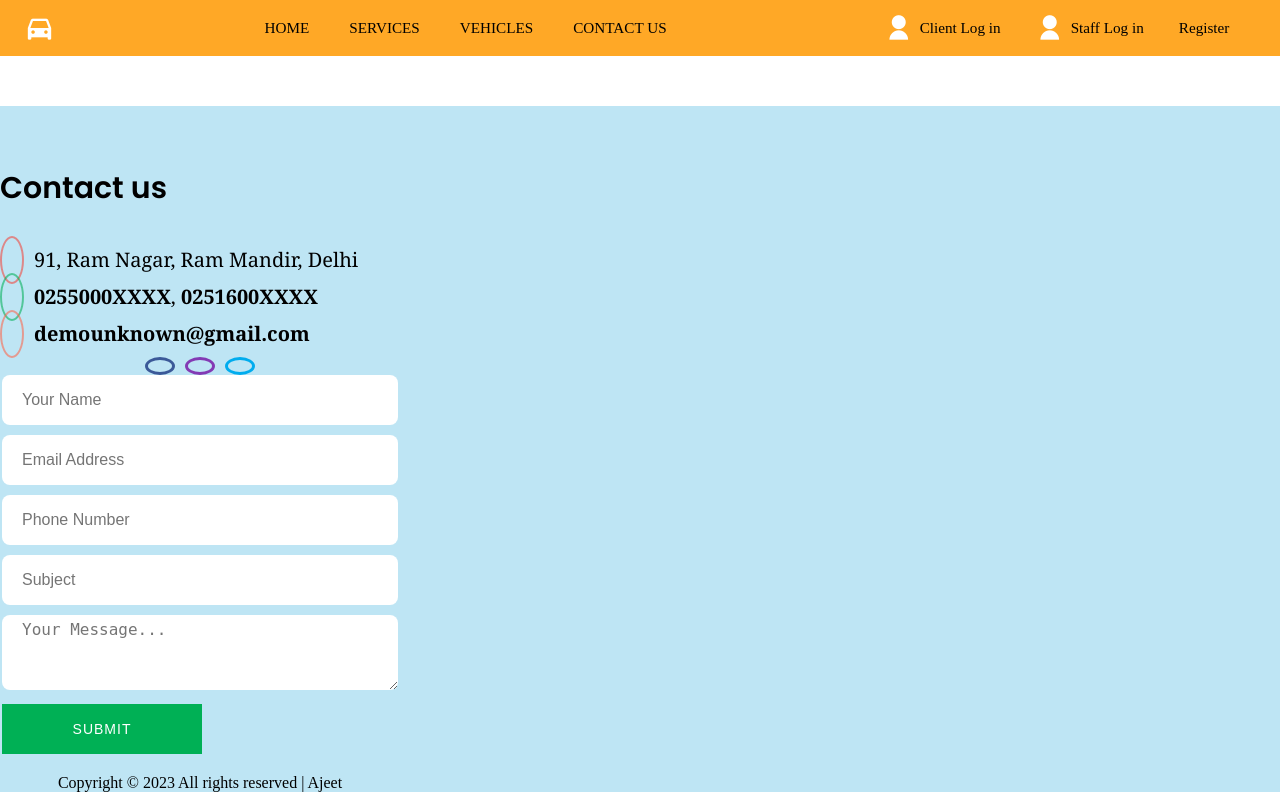
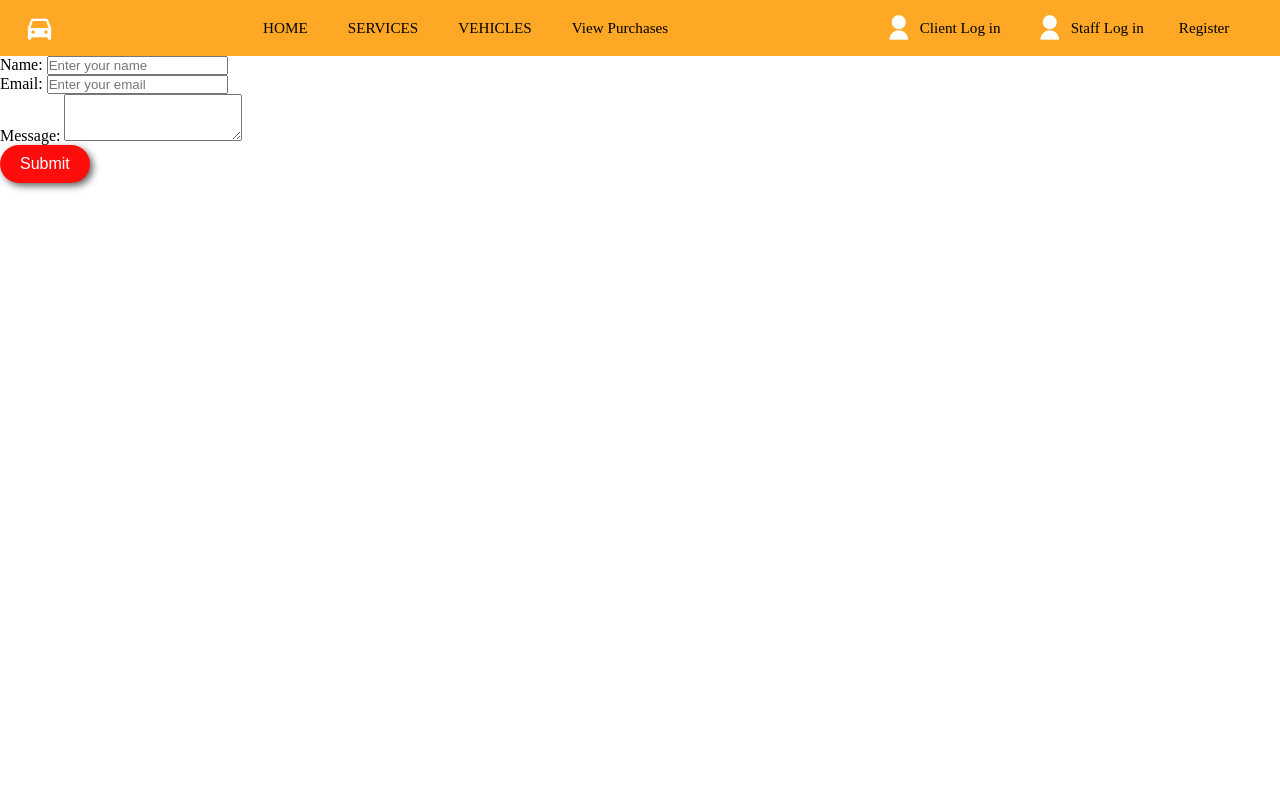
Before and after one commit to ReinerYaeger/DrAuto, a Django app: page /contact/ in a window 1280 px wide. Run offline with Django 4.2, Linux system fonts and the light colour scheme.

Commit message:
refactored added client_purchase_page.html

```diff
--- a/drauto/static/css/contact_page.css
+++ /dev/null
@@ -1,201 +0,0 @@
-@import url("https://fonts.googleapis.com/css2?family=Poppins:wght@300;400;500;600&display=swap");
-
-.section-title {
-  position: relative;
-  font-size: 30px;
-  font-weight: 600;
-  font-family: "Poppins", sans-serif;
-  margin: 0 0 35px;
-}
-
-.sec-pad {
-  padding: 60px 0 0;
-  margin: 50px 0;
-}
-
-.contact-sec {
-  align-item: center;
-  display: flex;
-  background-color: #5cbde466;
-}
-
-.contact-sec .contact-ul li,
-.contact-ul b {
-  font-size: 20px;
-  margin: 10px 0;
-  font-family: Cambria, Cochin, Georgia, Times, "Times New Roman", serif;
-  word-wrap: break-word;
-}
-
-.contact-sec .contact-ul i {
-  font-size: 18px;
-  padding: 10px;
-  margin-right: 10px;
-  border-radius: 50%;
-}
-.contact-detail a {
-  color: #000;
-  text-decoration: none;
-}
-
-.contact-sec .contact-ul li b:hover {
-  color: #f93;
-}
-
-.contact-sec .contact-ul li .fa-location-dot {
-  color: #f44337;
-  border: 2px solid #f4433790;
-}
-
-.contact-sec .contact-ul li .fa-phone {
-  color: #00b055;
-  border: 2px solid #00b05590;
-}
-
-.contact-sec .contact-ul li .fa-envelope {
-  color: #ff6347;
-  border: 2px solid #ff634790;
-}
-
-.contact-detail span {
-  width: 400px;
-  display: flex;
-  justify-content: center;
-}
-.contact-detail span a {
-  font-size: 20px;
-  padding: 6px 12px;
-  color: #000;
-  border-radius: 50%;
-  margin: 0px 5px;
-}
-.contact-detail span .fb {
-  color: #3b5998;
-  border: 3px solid #3b5998;
-}
-.contact-detail span .fb:hover {
-  color: #fff;
-  background-color: #3b5998;
-}
-
-.contact-detail span .insta {
-  color: #833ab4;
-  border: 3px solid #833ab4;
-}
-.contact-detail span .insta:hover {
-  color: #fff;
-  background-color: #833ab4;
-}
-
-.contact-detail span .twitter {
-  color: #00acee;
-  border: 3px solid #00acee;
-}
-.contact-detail span .twitter:hover {
-  color: #fff;
-  background-color: #00acee;
-}
-
-form.contFrm {
-  max-width: 396px;
-  margin: auto;
-}
-
-.inptFld {
-  width: 100%;
-  height: 50px;
-  border: 0;
-  margin: 0 0 10px;
-  border-radius: 8px;
-  padding: 0 20px;
-  font-size: 16px;
-  color: #000;
-}
-
-.inptFld:focus {
-  outline-offset: -4px;
-  outline: 1px solid #f93;
-}
-
-.contFrm textarea {
-  height: 75px;
-  padding-top: 5px;
-}
-.inptBtn {
-  height: 50px;
-  border: 0;
-  background: #00b055;
-  font-size: 14px;
-  color: #fff;
-  margin: auto;
-  letter-spacing: 1px;
-  cursor: pointer;
-  width: 100%;
-  max-width: 200px;
-}
-
-/* Responcive css Start */
-
-@media (max-width: 991px) {
-  .sec-pad {
-    padding: 20px 0 0px;
-  }
-
-  .contact-sec .contact-ul li,
-  .contact-ul b {
-    font-size: 18px;
-  }
-
-  .contact-sec .contact-ul i {
-    font-size: 14px;
-    padding: 6px;
-    margin-right: 6px;
-  }
-
-  .inptFld {
-    height: 40px;
-    margin: 0 0 10px;
-    padding: 0 14px;
-    font-size: 14px;
-  }
-}
-
-@media (max-width: 767px) {
-  .contact-detail span {
-    width: auto;
-  }
-  .contact-detail span a {
-    font-size: 18px;
-    padding: 5px 10px;
-    color: #000;
-    border-radius: 50%;
-    margin: 0px 5px 20px;
-  }
-}
-
-@media (max-width: 575px) {
-  .section-title {
-    font-size: 26px;
-    font-weight: 500;
-  }
-  .contact-sec {
-    border-radius: 10% 10% 0% 0% / 5% 5% 0% 0%;
-  }
-
-  .contact-sec .contact-ul i {
-    border: none;
-  }
-  .inptFld {
-    height: 36px;
-    margin: 0 0 8px;
-    padding: 0 14px;
-    font-size: 14px;
-  }
-}
-
-@media (max-width: 480px) {
-  .contact-sec .contact-ul li,
-  .contact-ul b {
-    font-size: 16px;
-  }
-}
--- a/drauto/static/css/index.css
+++ b/drauto/static/css/index.css
@@ -16,6 +16,8 @@ body{
     background: var(--main-color);
     color: var(--text-color);
 }
+
+
 
 /*  position: fixed;
     width: 100%;
--- a/drauto/urls.py
+++ b/drauto/urls.py
@@ -9,7 +9,9 @@ urlpatterns = [
     path('logout/', views.logout_user, name='logout'),
     path('register/', views.register_form, name='register'),
     path('contact/', views.contact, name='contact'),
-
+    path('services/',views.services, name='services'),
+    path('client_purchase/', views.client_purchase, name='client_purchase'),
+    # path('client_purchase/<str:client_name>', views.client_purchase, name='client_purchase'),
 
     path('vehicle/', views.vehicle, name='vehicle'),
     path('vehicle/purchase/<str:vehicle_id>/', views.purchase, name='purchase'),
--- a/drauto/views.py
+++ b/drauto/views.py
@@ -4,7 +4,7 @@ from django.contrib.auth import login, authenticate, logout
 from django.contrib import messages
 from django.db import connection
 
-from drauto.backend_functions import generate_cl_string, findASalesPerson, findClient
+from drauto.backend_functions import generate_cl_string, findASalesPerson, findClient, getDiscountPrice, getPrice
 from drauto.forms import EmployeeLoginForm
 
 # Create your views here.
@@ -129,31 +129,6 @@ def purchase(requests, vehicle_id):
     return render(requests, 'drauto/purchase.html', context)
 
 
-def log_payment(requests):
-    with connection.cursor() as cursor:
-        cursor.execute("INSERT INTO DrautoshopAddb.dbo.Client_Purchase ()")
-        vehicle_list = cursor.fetchall()
-        context = {
-            'vehicle_list': vehicle_list,
-        }
-
-
-def getPrice(chassis_number):
-    # cursor.execute("SELECT DrautoshopAddb.dbo.GET_VEHICLES_SELL_PRICE() WHERE chassis_number = '{chassis_number}'")
-    cursor.execute(
-        f"SELECT Selling_Price FROM DrautoshopAddb.dbo.GET_VEHICLE_SELL_PRICE() WHERE chassis_number = '{chassis_number}'")
-    data = cursor.fetchall()
-
-    return data[0][0]
-
-
-def getDiscountPrice(chassis_number):
-    cursor.execute("SELECT DrautoshopAddb.dbo.GET_DISCOUNT('{chassis_number}')")
-    data = cursor.fetchall()
-
-    return data[0][0]
-
-
 def contact(requests):
     return render(requests, 'drauto/contact_page.html')
 
@@ -175,11 +150,22 @@ def admin_views(requests):
         cursor.execute("Select * From view_invoice")
         invoice_list = cursor.fetchall()
 
+    context = {'sales_list': sales_list,
+               'commission_list': commission_list,
+               'client_purchase_list': client_purchase_list,
+               'salesman_purchase_list': salesman_purchase_list,
+               'invoice_list': invoice_list, }
+    return render(requests, 'drauto/admin_page.html', context)
 
 
-    context = {'sales_list': sales_list,
-               'commission_list': commission_list,
-               'client_purchase_list':client_purchase_list,
-               'salesman_purchase_list': salesman_purchase_list,
-               'invoice_list':invoice_list,}
-    return render(requests, 'drauto/admin_page.html', context)
+def services(requests):
+    return render(requests, 'drauto/services.html')
+
+
+def client_purchase(requests):
+    with connection.cursor() as cursor:
+        cursor.execute("Select * From view_invoice Where Client = '{client_name}'")
+        invoice_list = cursor.fetchall()
+
+    context = {'invoice': invoice_list}
+    return render(requests, 'drauto/client_purchase_page.html', context)
--- a/templates/drauto/contact_page.html
+++ b/templates/drauto/contact_page.html
@@ -5,85 +5,28 @@
 <head>
     <meta charset="UTF-8">
     <title>Contact Us</title>
-     <link rel="stylesheet" href={% static 'css/contact_page.css' %}>
 </head>
 <body>
 
- {%  include 'drauto/navbar.html' %}
+{% include 'drauto/navbar.html' %}
+
+<form>
+    <div class="form-group">
+        <label for="name">Name:</label>
+        <input type="text" class="form-control" id="name" placeholder="Enter your name">
+    </div>
+    <div class="form-group">
+        <label for="email">Email:</label>
+        <input type="email" class="form-control" id="email" placeholder="Enter your email">
+    </div>
+    <div class="form-group">
+        <label for="message">Message:</label>
+        <textarea class="form-control" id="message" rows="3"></textarea>
+    </div>
+    <button type="submit" class="btn btn-primary">Submit</button>
+</form>
 
 
-<section class="contact-sec sec-pad">
-  <div class="container">
-    <div class="row">
-      <div class="col-md-6">
-        <div class="contact-detail">
-          <h1 class="section-title">Contact us</h1>
-
-          <ul class="contact-ul">
-            <li><i class="fa fa-location-dot"></i> 91, Ram Nagar, Ram Mandir, Delhi</li>
-
-            <li>
-              <i class="fa fa-phone"></i>
-              <a href="tel:08510004495"><b>0255000XXXX</b></a>,
-              <a href="tel:08510005495"><b>0251600XXXX</b></a>
-            </li>
-
-            <li>
-              <i class="fa-solid fa-envelope"></i>
-              <a href="mailto:pardeepkumar4bjp@gmail.com"><b> demounknown@gmail.com</b></a>
-            </li>
-          </ul>
-
-          <span>
-            <a href="#" class="fb"><i class="fa-brands fa-facebook"></i></a>
-            <a href="#" class="insta"><i class="fa-brands fa-instagram"></i></a>
-            <a href="#" class="twitter"><i class="fa-brands fa-twitter"></i></a>
-          </span>
-        </div>
-      </div>
-
-      <div class="col-md-6">
-        <form action="#" class="contFrm" method="POST">
-          <div class="row">
-            <div class="col-sm-6">
-              <input type="text" name="name" placeholder="Your Name" class="inptFld" required />
-            </div>
-
-            <div class="col-sm-6">
-              <input type="email" name="email" placeholder="Email Address" class="inptFld" required />
-            </div>
-
-            <div class="col-sm-6">
-              <input type="tel" name="phone" placeholder="Phone Number" class="inptFld" required />
-            </div>
-
-            <div class="col-sm-6">
-              <input type="text" name="sub" placeholder="Subject" class="inptFld" required />
-            </div>
-
-            <div class="col-12">
-              <textarea class="inptFld" rows="" cols="" placeholder="Your Message..." required></textarea>
-            </div>
-
-            <div class="col-12">
-              <input type="submit" name="submit" value="SUBMIT" class="inptBtn" />
-            </div>
-          </div>
-        </form>
-      </div>
-    </div>
-
-    <div style="text-align: center; margin-top: 20px;">
-      <p> Copyright &copy;
-        <script>
-          document.write(new Date().getFullYear());
-        </script>
-        All rights reserved | Ajeet
-      </p>
-    </div>
-
-  </div>
-</section>
 
 </body>
 </html>
--- a/templates/drauto/navbar.html
+++ b/templates/drauto/navbar.html
@@ -10,13 +10,17 @@
 
     <ul class="navbar">
         <li><a href={% url 'index' %} class="active">HOME</a></li>
-        <li><a href="#">SERVICES</a></li>
+        <li><a href="{% url 'services' %}">SERVICES</a></li>
         <li><a href="{% url 'vehicle' %}">VEHICLES</a></li>
-
+        <li><a href="{% url 'client_purchase' %}">View Purchases</a></li>
+{#     client_name=request.user.username#}
         {% if request.user.is_staff %}
             <li><a href="{% url 'admin' %}">Administration</a></li>
-        {% else %}
+        {% elif request.user.is_authenticated %}
             <li><a href="{% url 'contact' %}">CONTACT US</a></li>
+
+{#        {% else %}#}
+{#            <li>View Purchases</li>#}
         {% endif %}
     </ul>
 
```
Also changed, not shown: drauto/backend_functions.py (+17 -0 lines), templates/drauto/admin_page.html (+110 -0 lines), templates/drauto/client_purchase_page.html (added, +38 -0 lines), templates/drauto/services.html (added, +13 -0 lines), templates/drauto/vehicle.html (+0 -24 lines).
